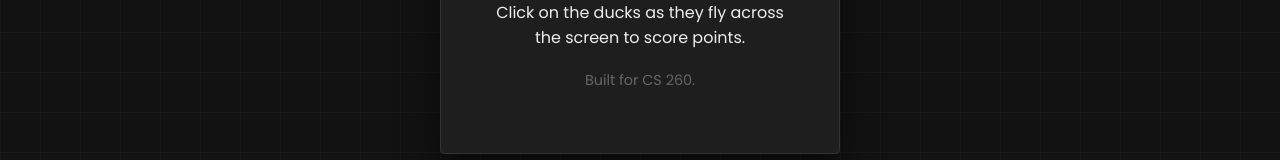
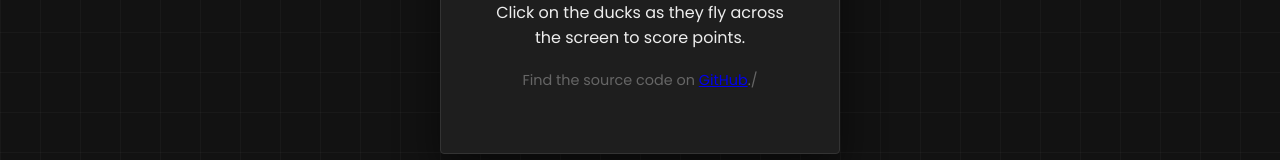
Before and after one commit to AlexDoblyno/CS260_huntDuck_demo4school, a React (Vite) app in the folder duck-hunt/: page /about in a window 1280 px wide. Shown: the part 488-648 px from the top of the page. Built offline with nearby package versions, Linux system fonts and the light colour scheme.

Commit message:
更改About github信息。

```diff
--- a/duck-hunt/src/About.jsx
+++ b/duck-hunt/src/About.jsx
@@ -12,7 +12,7 @@ export default function About() {
         Click on the ducks as they fly across the screen to score points.
       </p>
       <p style={{marginTop: '20px', fontSize: '0.9rem', color: '#666'}}>
-        Built for CS 260.
+        Find the source code on <a href="https://github.com/AlexDoblyno/CS260_huntDuck_demo4school.git" target="_blank" rel="noreferrer">GitHub</a>./
       </p>
     </div>
   );
```
